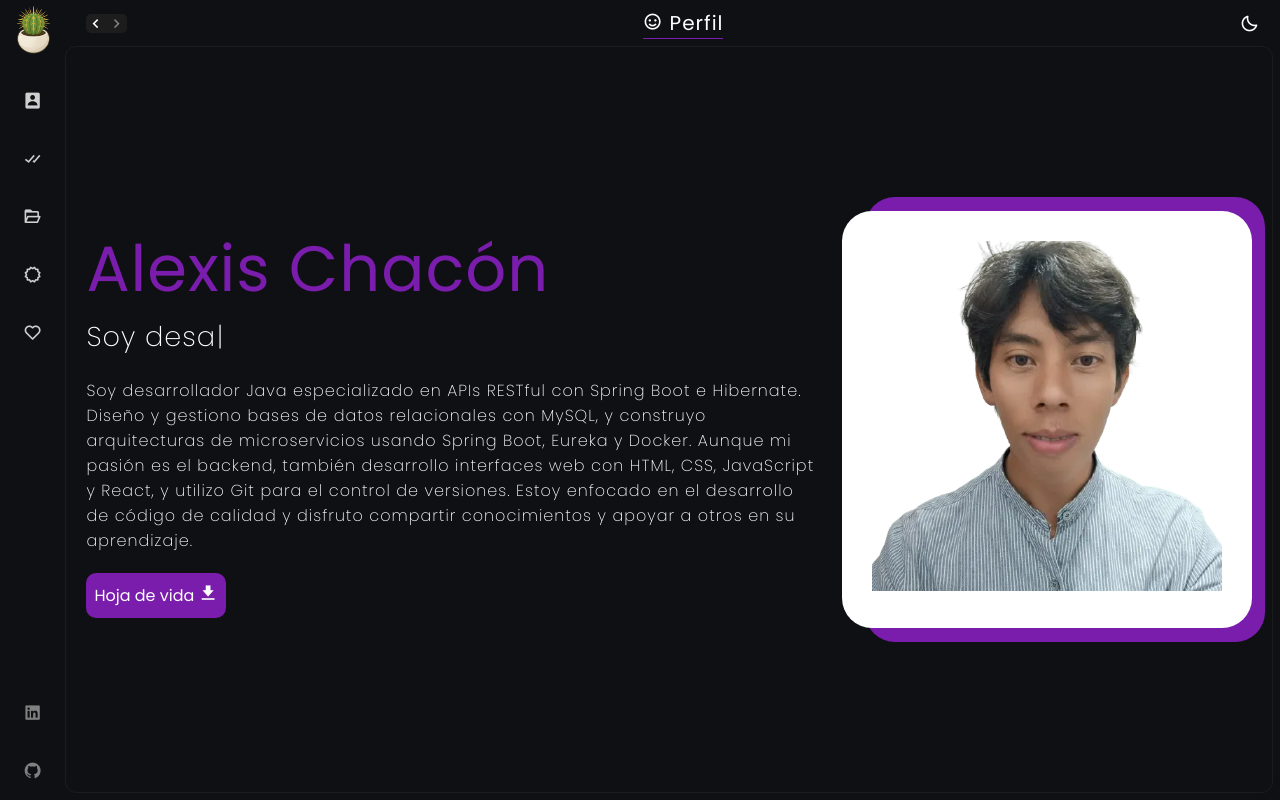
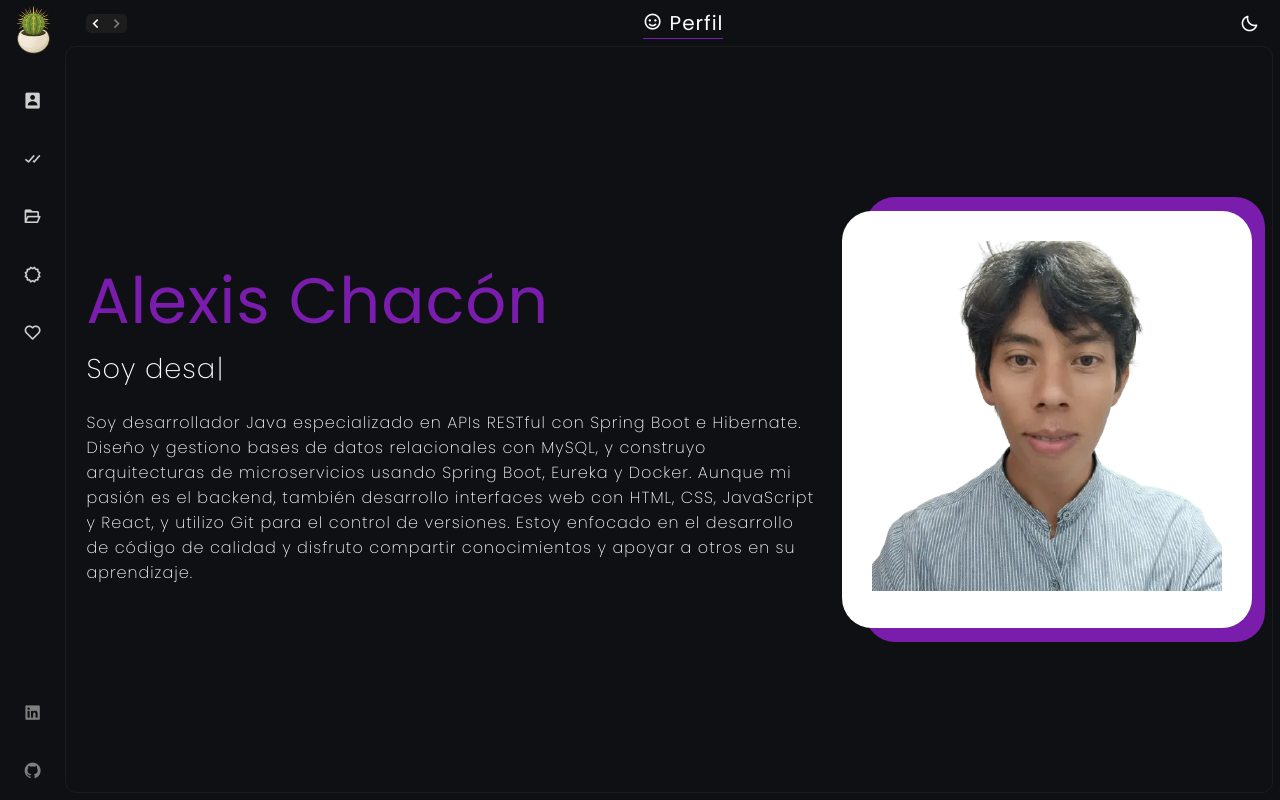
Before and after one commit to Michael-Chacon/portfolio, a React (Vite) app: page / in a window 1280 px wide. Built offline with nearby package versions, Linux system fonts and the light colour scheme.

Commit message:
fix: Se quito  el boton para descargar la hoja de vida

```diff
--- a/src/aboutMe/components/Perfil.jsx
+++ b/src/aboutMe/components/Perfil.jsx
@@ -12,7 +12,7 @@ export function Perfil() {
             Soy desarrollador Java especializado en APIs RESTful con Spring Boot e Hibernate. Diseño y gestiono bases de datos relacionales con MySQL, y construyo arquitecturas de microservicios usando Spring Boot, Eureka y Docker. Aunque mi pasión es el backend, también desarrollo interfaces web con HTML, CSS, JavaScript y React, y utilizo Git para el control de versiones. Estoy enfocado en el desarrollo de código de calidad y disfruto compartir conocimientos y apoyar a otros en su aprendizaje.
 
           </p>
-          <button class="perfil__btn__cv">Hoja de vida <i class='bx bxs-download'></i></button>
+          {/* <button class="perfil__btn__cv">Hoja de vida <i class='bx bxs-download'></i></button> */}
         </section>
         <section class="perfil__marco__foto">
         </section>
```
